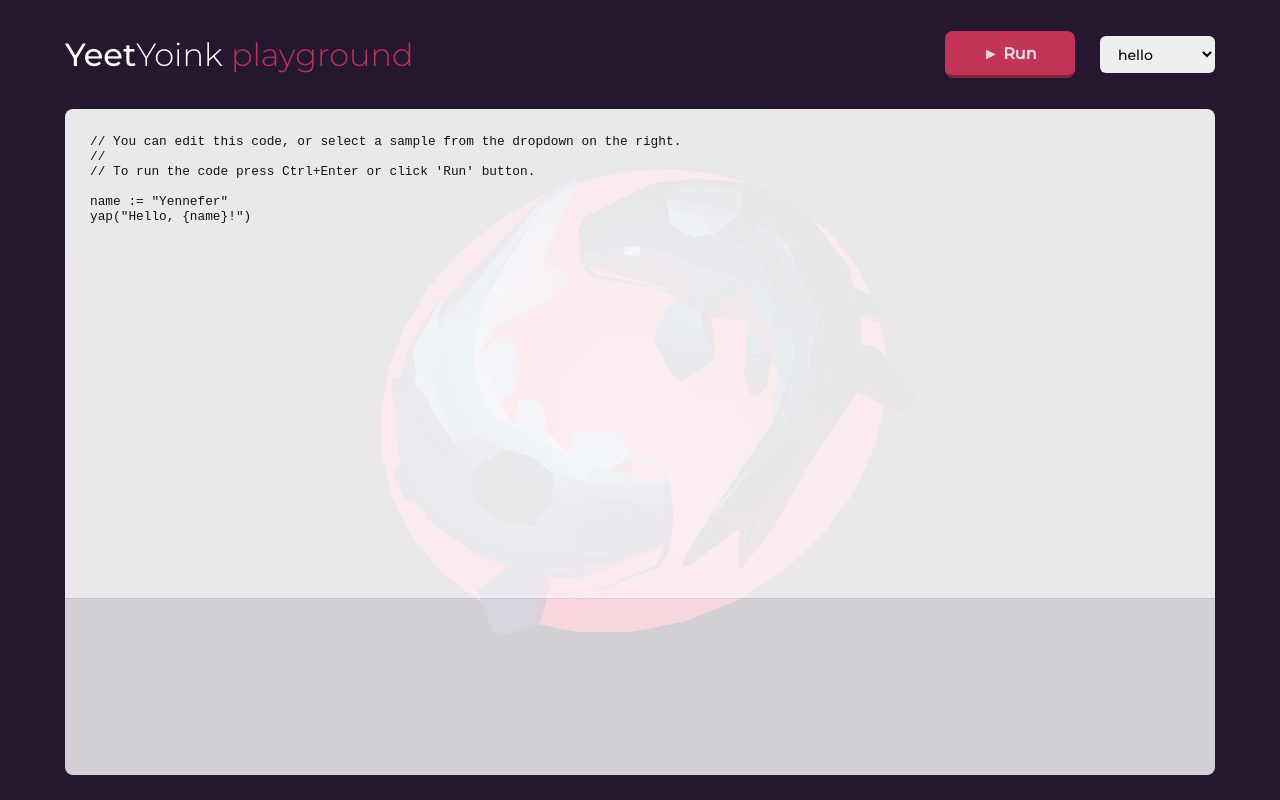
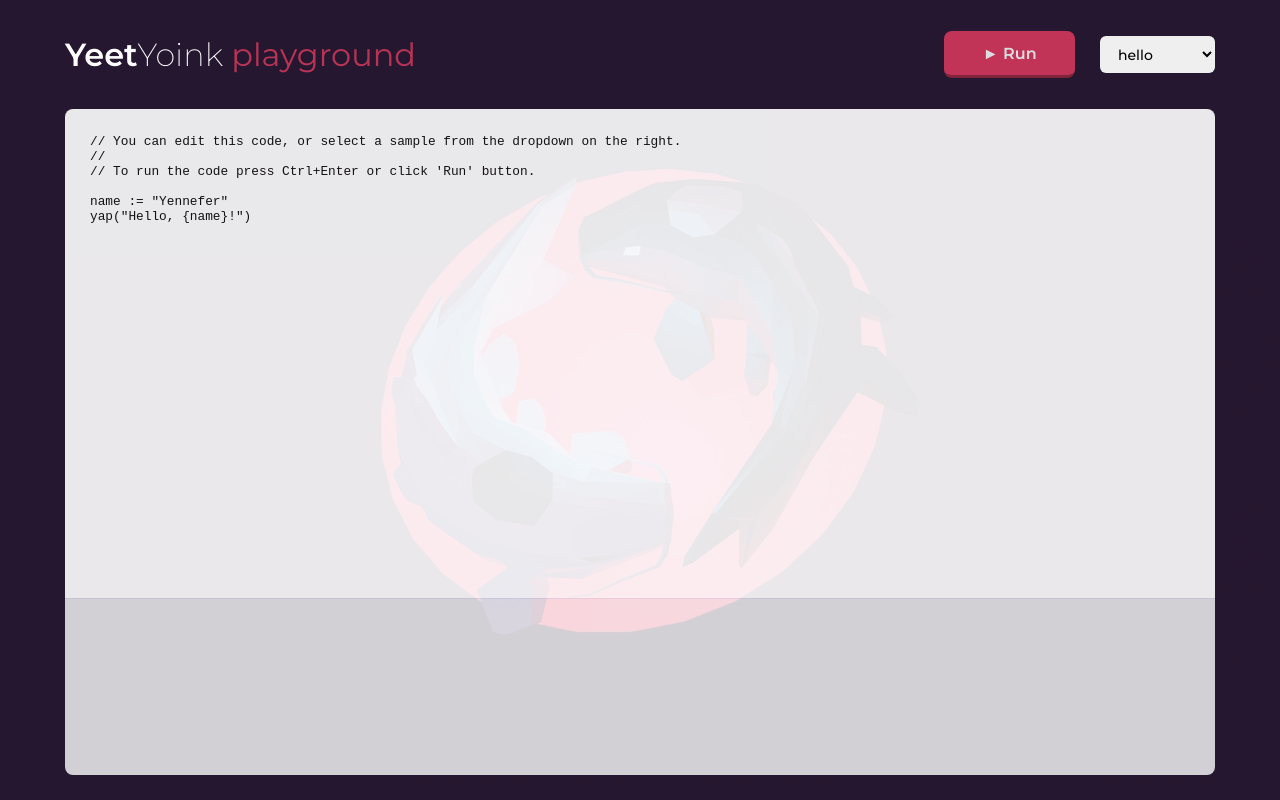
Before and after one commit to ArturMroz/yy, a plain HTML site: page index.html in a window 1280 px wide. Drawn offline with Linux system fonts and the light colour scheme; no server answers.

```diff
--- a/index.html
+++ b/index.html
@@ -23,7 +23,7 @@
         })
     </script>
 
-    <link href="https://fonts.googleapis.com/css2?family=Montserrat:wght@300;500&display=swap&text=abcdefghijklomnpqrstuvwxyzYR" rel="stylesheet">
+    <link href="https://fonts.googleapis.com/css2?family=Montserrat:wght@200;400;500;600&display=swap&text=abcdefghijklomnpqrstuvwxyzYR" rel="stylesheet">
     <link href="web/style.css" rel="stylesheet">
 
     <script src="web/script.js" defer></script>
--- a/web/style.css
+++ b/web/style.css
@@ -46,16 +46,16 @@ header h1 {
     flex: 1;
     color: white;
     font-size: clamp(16px, 2.5vw, 36px);
-    font-weight: 500;
+    font-weight: 600;
     margin: 10px 0;
 }
 
 header h1 .light {
-    font-weight: 300;
+    font-weight: 200;
 }
 
 header h1 .accent {
-    font-weight: 300;
+    font-weight: 400;
     opacity: .8;
     color: var(--accent);
 }
@@ -68,7 +68,7 @@ header button {
     background-color: var(--accent);
     color: white;
     font-size: clamp(12px, 1.5vw, 16px);
-    font-weight: bold;
+    font-weight: 600;
     cursor: pointer;
     opacity: .85;
     transition: opacity .3s;
@@ -78,12 +78,17 @@ header button:hover {
     opacity: 1;
 }
 
+header button:active {
+    border-bottom: none;
+}
+
 header select {
     padding: 0.6em 1em;
     margin: 0;
     border: none;
     border-radius: 6px;
     font-size: clamp(12px, 1.2vw, 14px);
+    font-weight: 500;
 }
 
 /* INPUT / OUTPUT */
```
Also changed, not shown: 1 other file.
